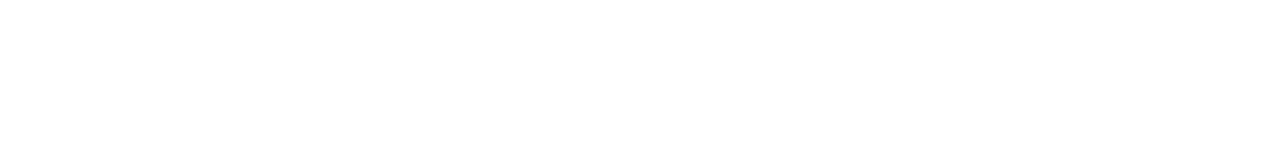
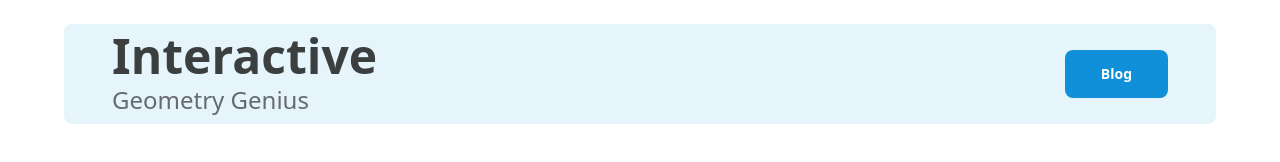
Before and after one commit to ProdipKumarShil/ph-assignment-05, a plain HTML site: page index.html in a window 1280 px wide. Drawn offline with Linux system fonts and the light colour scheme.

Commit message:
added header section

```diff
--- a/index.html
+++ b/index.html
@@ -6,13 +6,21 @@
     <meta name="viewport" content="width=device-width, initial-scale=1.0">
     <title>Assignment-05</title>
 </head>
-<body>
+<body class="max-w-6xl mx-auto rounded-lg my-6">
     <!-- header section -->
-    <header></header>
+    <header class="bg-[#1090d81a] px-12 py-2 rounded-lg flex justify-between items-center">
+        <div class="">
+            <h1 class="text-5xl font-bold text-[#111111cc] mb-1">Interactive</h1>
+            <h1 class="text-2xl font-medium text-[#11111199]">Geometry Genius</h1>
+        </div>
+        <button class="text-sm font-bold text-white bg-[#1090D8] hover:bg-[#0f78b4] h-12 px-9 rounded-lg">Blog</button>
+    </header>
     <!-- header section end -->
 
     <!-- main section -->
-    <main></main>
+    <main>
+
+    </main>
     <!-- main section end -->
 
     <script src="./js/utilities.js"></script>
--- /dev/null
+++ b/style.css
@@ -0,0 +1,3 @@
+.co{
+    color: #11111199;
+}
```
